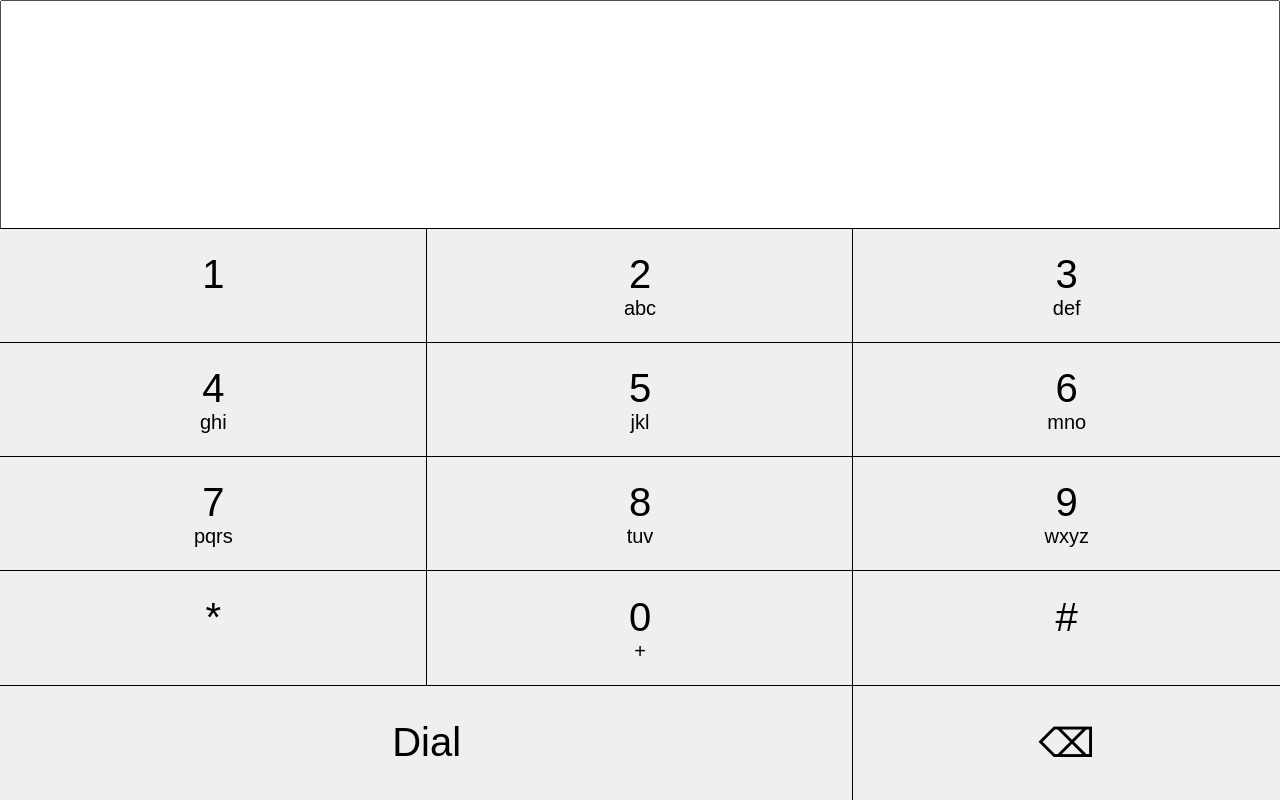
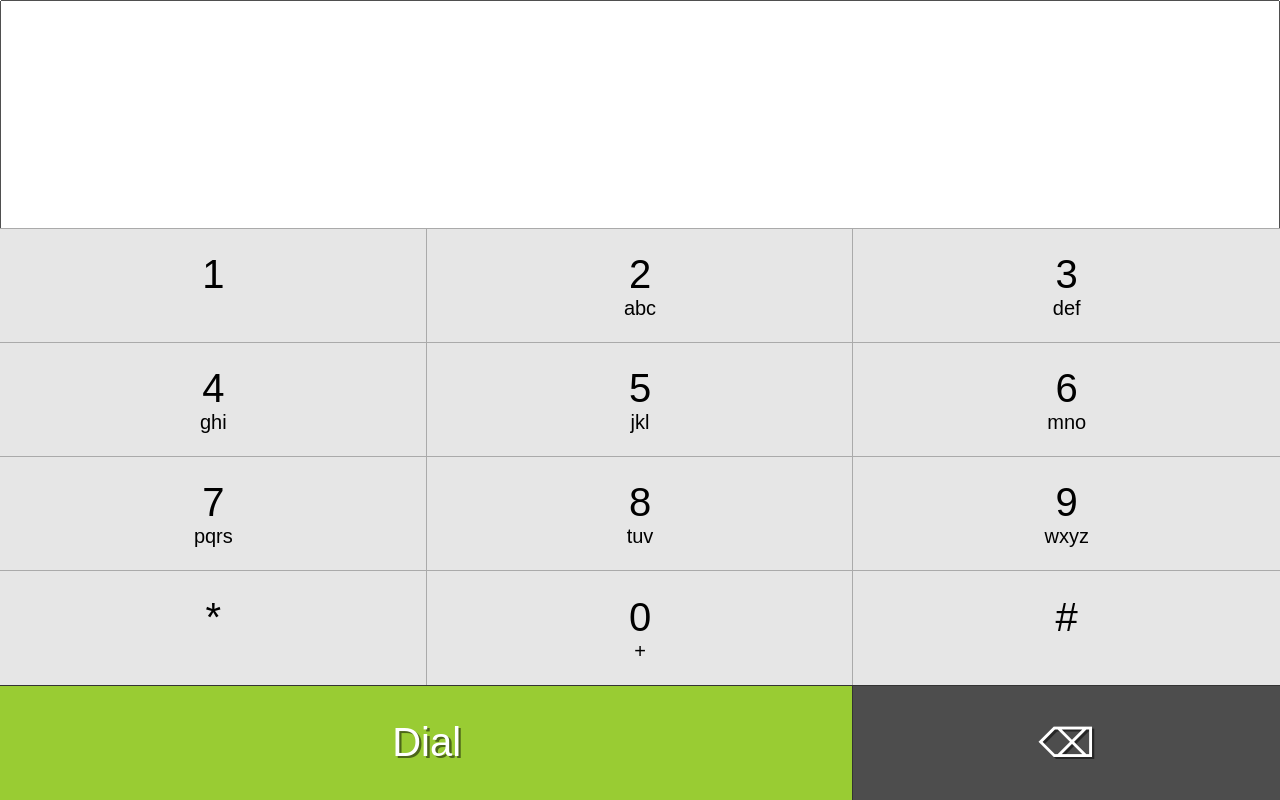
Before and after one commit to j-/dialpad, a plain HTML site: page index.html in a window 1280 px wide. Drawn offline with Linux system fonts and the light colour scheme.

Commit message:
Add colors to default theme

```diff
--- a/index.html
+++ b/index.html
@@ -8,7 +8,7 @@
 <form class="phone">
 	<div class="phone-section phone-section--display">
 		<div class="phone-row">
-			<input type="phone" class="phone-display">
+			<input type="phone" class="phone-input phone-display">
 		</div>
 	</div>
 	<div class="phone-section phone-section--dialpad">
--- a/layout.css
+++ b/layout.css
@@ -15,8 +15,8 @@ body {
 	justify-content: space-between;
 }
 
-.phone input,
-.phone button {
+.phone-input,
+.phone-button {
 	font-size: 5vh;
 }
 
--- a/themes/default.css
+++ b/themes/default.css
@@ -1,7 +1,11 @@
+.phone-display {
+	font-size: 5em;
+}
+
 .phone-button {
 	border: none;
-	outline: 1px solid black;
 	padding: 0;
+	cursor: pointer;
 }
 
 .phone-button .digit {
@@ -13,3 +17,51 @@
 	display: block;
 	font-size: 0.5em;
 }
+
+/* Colors */
+
+.dialpad-button {
+	background-color: hsl(0, 0%, 90%);
+	outline: 1px solid #aaa;
+}
+
+.dialpad-button:hover,
+.dialpad-button.hover {
+	background-color: hsl(0, 0%, 95%);
+}
+
+.dialpad-button:active,
+.dialpad-button.active {
+	background-color: hsl(0, 0%, 85%);
+}
+
+.action-button {
+	color: #fff;
+	background-color: hsl(0, 0%, 30%);
+	text-shadow: 0.3vh 0.3vh 0 rgba(0, 0, 0, 0.5);
+	outline: 1px solid #333;
+}
+
+.action-button:hover,
+.action-button.hover {
+	background-color: hsl(0, 0%, 35%);
+}
+
+.action-button:active,
+.action-button.active {
+	background-color: hsl(0, 0%, 25%);
+}
+
+.action-button--dial {
+	background-color: hsl(80, 60%, 50%);
+}
+
+.action-button--dial:hover,
+.action-button--dial.hover {
+	background-color: hsl(80, 60%, 55%);
+}
+
+.action-button--dial:active,
+.action-button--dial.active {
+	background-color: hsl(80, 60%, 45%);
+}
```
